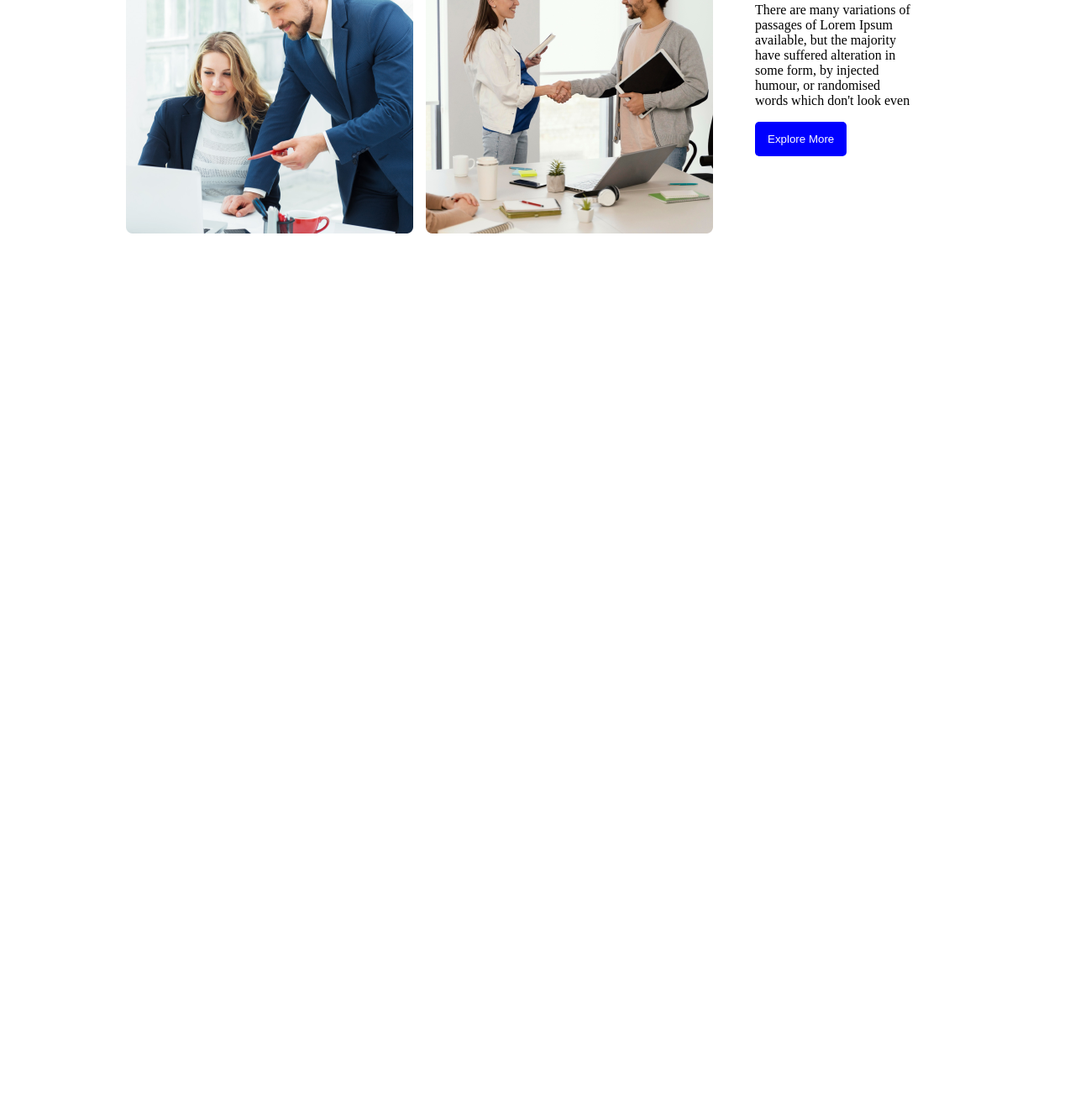
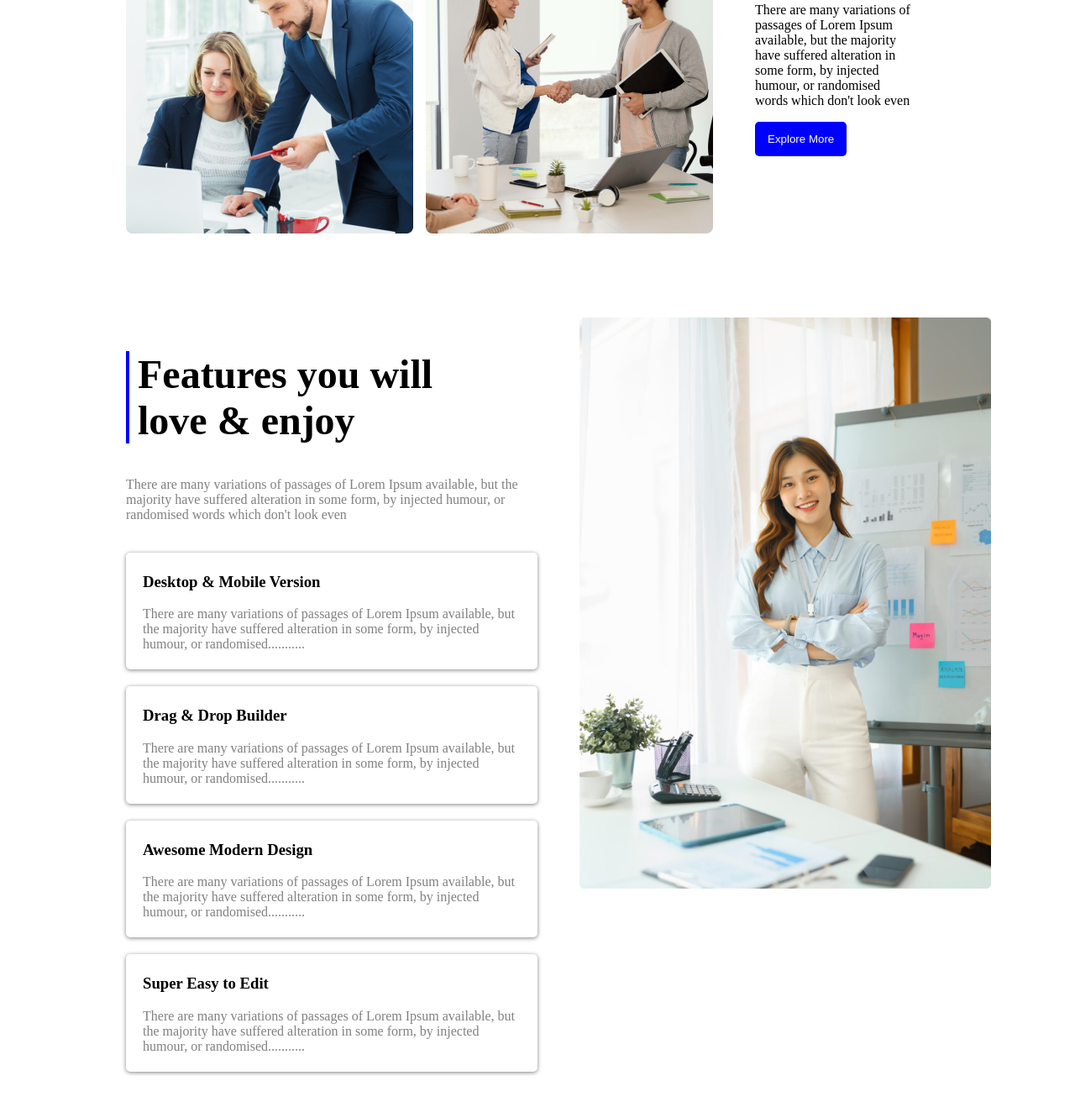
Before and after one commit to paulpollob/g3-architect-by-pollob, a plain HTML site: page index.html in a window 1280 px wide. Shown: the part 1324-2642 px from the top of the page at 84% size. Before the commit the page ends 1622 px from the top, so only its background shows below. Drawn offline with Linux system fonts and the light colour scheme.

Commit message:
loved features added

```diff
--- a/index.html
+++ b/index.html
@@ -52,5 +52,48 @@
         </div>
 
     </section>
+
+
+    <!-- loved features -->
+    <section class = "lovedfeatures">
+        <div class = "lfdetails">
+            <div class="lfdetailsheader">
+                <h1 class="lfheader">Features you will</br> love & enjoy</h1>
+                <p class = "itemdes">There are many variations of passages of Lorem Ipsum available, but the
+                    majority have suffered alteration in some form, by injected humour, or
+                    randomised words which don't look even</p>
+            </div>
+            <div class="lfitems">
+                <div class="lfitme">
+                    <h3 class="itemh">Desktop & Mobile Version</h3>
+                    <p class = "itemdes">There are many variations of passages of Lorem Ipsum available,
+                        but the majority have suffered alteration in some form, by
+                        injected humour, or randomised...........</p>
+                </div>
+                <div class="lfitme">
+                    <h3 class="itemh">Drag & Drop Builder</h3>
+                    <p class = "itemdes">There are many variations of passages of Lorem Ipsum available,
+                        but the majority have suffered alteration in some form, by
+                        injected humour, or randomised...........</p>
+                </div>
+                <div class="lfitme">
+                    <h3 class="itemh">Awesome Modern Design</h3>
+                    <p class = "itemdes">There are many variations of passages of Lorem Ipsum available,
+                        but the majority have suffered alteration in some form, by
+                        injected humour, or randomised...........</p>
+                </div>
+                <div class="lfitme">
+                    <h3 class="itemh">Super Easy to Edit</h3>
+                    <p class = "itemdes">There are many variations of passages of Lorem Ipsum available,
+                        but the majority have suffered alteration in some form, by
+                        injected humour, or randomised...........</p>
+                </div>
+            </div>
+        </div>
+
+        <div class = "">
+            <img  class="lfimage" src="./images/architect.png" alt="architect">
+        </div>
+    </section>
 </body>
 </html>
--- a/styles.css
+++ b/styles.css
@@ -56,7 +56,7 @@ body{
 }
 
 .features{
-    padding: 20px 150px 20px 150px;
+    padding: 20px 150px 50px 150px;
     display: grid;
     grid-template-columns: repeat(2, 1fr);
 }
@@ -83,3 +83,40 @@ body{
 .hsecond{
     color: blue;
 }
+
+.lovedfeatures{
+    display: grid;
+    grid-template-columns: repeat(2, 1fr);
+    padding: 50px 150px 50px 150px;
+}
+.lfdetails{
+    width: 100%;
+    margin: 0px;
+}
+
+.lfheader{
+    font-size: 300%;
+    border-left: 4px solid blue;
+    padding: 0px 10px;
+}
+
+.lfitems{
+    display: flex;
+    flex-direction: column;
+    padding: 20px 0px;
+    gap: 20px;
+}
+
+.lfitme{
+    box-shadow: 0px 1px 5px 0px gray;
+    border-radius: 5px;
+    padding: 5px 20px;
+
+}
+.itemdes{
+    color: gray;
+}
+.lfimage{
+    margin: 0px 50px;
+    width: 100%;
+}
```
